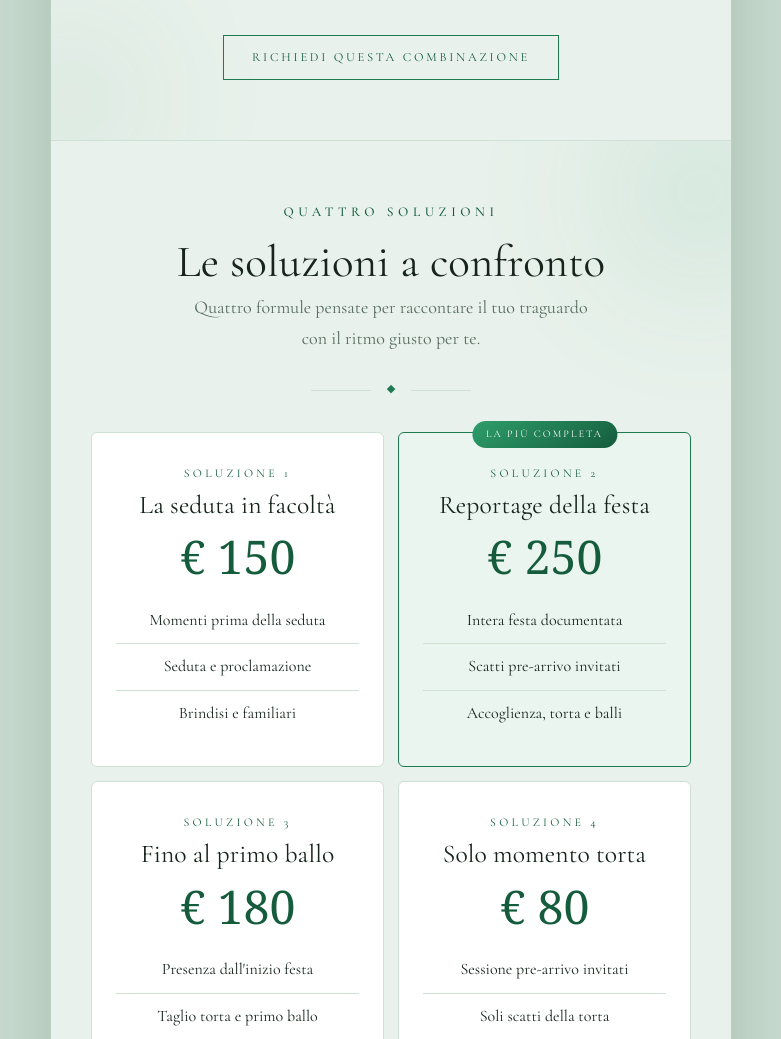
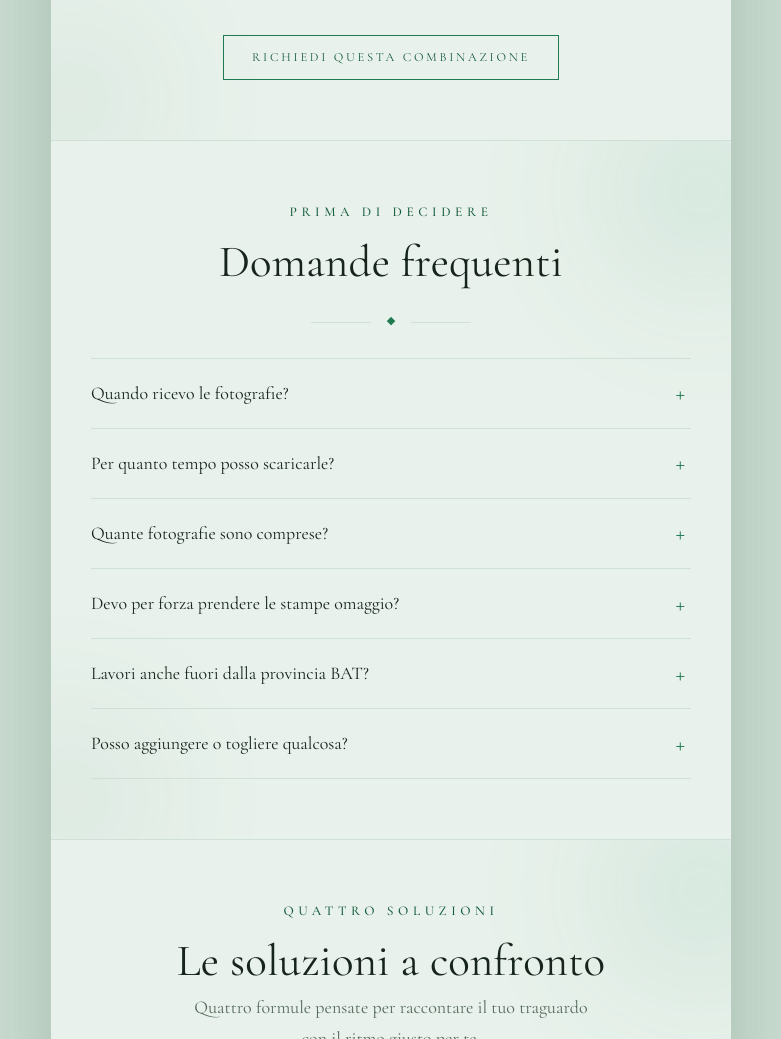
Before and after one commit to rdimiccoli/preventivo-laurea, a plain HTML site: page index.html in a window 1280 px wide. Shown: the part 9320-10359 px from the top of the page, without its empty margins (249-1030 px from the left). Drawn offline with nearby package versions, Linux system fonts and the light colour scheme; no server answers; a web font is replaced by a local one.

Commit message:
Aggiungi domande frequenti e collega ogni soluzione al form di prenotazione
Il listino del sistema prenotazioni ora nasce dagli stessi dati di questi
preventivi, quindi il tasto Prenota puo' preselezionare la soluzione sapendo
che il prezzo nel form e' lo stesso appena letto.

Le domande frequenti non aggiungono condizioni nuove: riprendono i tempi di
consegna, la durata del link, gli omaggi e la zona di copertura gia' scritti
nella sezione Informazioni, in forma di risposta.

Co-Authored-By: Claude Opus 5 <noreply@anthropic.com>

```diff
--- a/index.html
+++ b/index.html
@@ -151,7 +151,7 @@
   .interlude .veil .sig{margin-top:20px;font-size:.74rem;letter-spacing:.32em;text-transform:uppercase;opacity:.95;}
 
   /* informazioni */
-  .info,.extra,.compare,.config{background:#E8F1EB;}
+  .info,.extra,.compare,.config,.faq{background:#E8F1EB;}
   .info .block{margin-bottom:30px;}
   .info .block:last-of-type{margin-bottom:0;}
   .info h3{font-size:1.5rem;margin-bottom:6px;display:flex;align-items:baseline;gap:12px;}
@@ -193,6 +193,22 @@
   .cfg-totale .somma{font-family:var(--prezzo);font-size:clamp(2.6rem,12vw,3.4rem);line-height:1;color:var(--accento-forte);}
   .cfg-nota{font-size:.92rem;color:var(--inchiostro-tenue);margin-top:10px;text-align:right;}
   .cfg-azioni{text-align:center;}
+
+  /* domande frequenti */
+  .dom{border-bottom:1px solid var(--linea);padding:4px 0;}
+  .dom:first-of-type{border-top:1px solid var(--linea);}
+  .dom summary{
+    cursor:pointer;list-style:none;padding:18px 34px 18px 0;position:relative;
+    font-size:1.12rem;line-height:1.4;
+  }
+  .dom summary::-webkit-details-marker{display:none;}
+  .dom summary::after{
+    content:"+";position:absolute;right:6px;top:50%;transform:translateY(-50%);
+    font-size:1.5rem;line-height:1;color:var(--accento);transition:transform .2s;
+  }
+  .dom[open] summary::after{content:"−";}
+  .dom summary:hover{color:var(--accento-forte);}
+  .dom p{padding:0 0 20px;color:var(--inchiostro-tenue);font-size:1.02rem;margin:0;}
 
   /* confronto */
   .compare{text-align:center;}
@@ -284,7 +300,7 @@
       <div class="big">€&nbsp;150</div>
     </div>
     <div style="text-align:center;">
-      <a class="cta-small" data-cta="soluzione-1" href="https://booking-fotografo.vercel.app/?evento=Laurea+%E2%80%94+Festa&origine=preventivo&preventivo=laurea" target="_blank" rel="noopener">Prenota</a>
+      <a class="cta-small" data-cta="soluzione-1" href="https://booking-fotografo.vercel.app/?evento=Laurea+%E2%80%94+Seduta&origine=preventivo&preventivo=laurea&soluzione=laurea-seduta-1" target="_blank" rel="noopener">Prenota</a>
     </div>
   </section>
 
@@ -509,6 +525,37 @@
     </div>
   </section>
 
+  <section class="faq page">
+    <p class="eyebrow" style="text-align:center;">Prima di decidere</p>
+    <h2 class="title" style="text-align:center;">Domande frequenti</h2>
+    <div class="diamond"><span>◆</span></div>
+
+    <details class="dom">
+      <summary>Quando ricevo le fotografie?</summary>
+      <p>Le consegno <strong>entro 15 giorni</strong> dall'evento, tramite un link dedicato da cui puoi vederle, condividerle e scaricarle tutte.</p>
+    </details>
+    <details class="dom">
+      <summary>Per quanto tempo posso scaricarle?</summary>
+      <p>Il link resta attivo <strong>30 giorni</strong> dalla consegna. Ti conviene scaricare tutto e farne una copia entro quel periodo.</p>
+    </details>
+    <details class="dom">
+      <summary>Quante fotografie sono comprese?</summary>
+      <p>Non c'è un numero prefissato: consegno <strong>tutte le immagini</strong> che superano la selezione e la post-produzione, senza limiti di quantità.</p>
+    </details>
+    <details class="dom">
+      <summary>Devo per forza prendere le stampe omaggio?</summary>
+      <p>No. Sono <strong>un regalo, non un obbligo</strong>: se non le desideri il prezzo del servizio resta esattamente lo stesso.</p>
+    </details>
+    <details class="dom">
+      <summary>Lavori anche fuori dalla provincia BAT?</summary>
+      <p>Sì. Nella <strong>provincia BAT</strong> non ci sono costi aggiuntivi; per le altre province è previsto un contributo spese di trasferta.</p>
+    </details>
+    <details class="dom">
+      <summary>Posso aggiungere o togliere qualcosa?</summary>
+      <p>Certo. Le soluzioni sono un punto di partenza: scrivimi e costruiamo insieme la formula giusta per la tua giornata.</p>
+    </details>
+  </section>
+
   <section class="compare page">
     <p class="eyebrow" style="text-align:center;">Quattro soluzioni</p>
     <h2 class="title" style="text-align:center;">Le soluzioni a confronto</h2>
```
